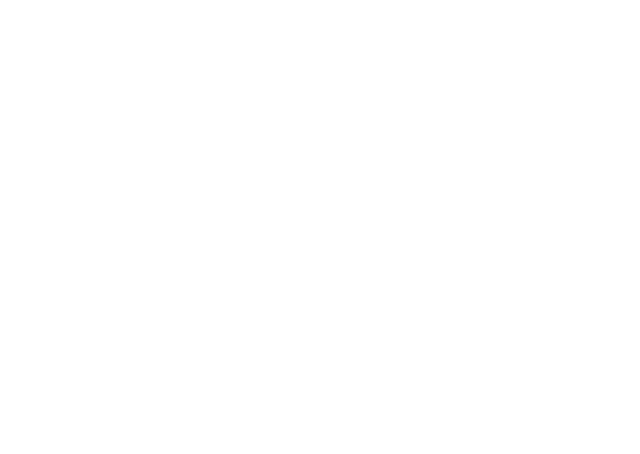
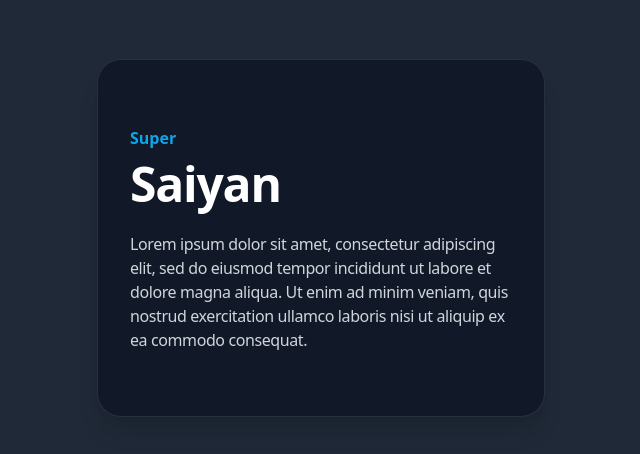
Before and after one commit to willy-wagtail/ng-build-ui, an Angular app: page /radial-gradient-spotlight in a window 1280 px wide. Before the commit this address led to /. Shown: the part 162-616 px from the top of the page, without its empty margins (319-959 px from the left). Built offline with nearby package versions, Linux system fonts and the light colour scheme.

Commit message:
added radial gradient spotlight on mouse

```diff
--- a/src/app/app-routing.module.ts
+++ b/src/app/app-routing.module.ts
@@ -2,11 +2,16 @@
 import { RouterModule, Routes } from '@angular/router';
 import { MultistepWizardComponent } from './multistep-wizard/multistep-wizard.component';
 import { ContentsComponent } from './contents/contents.component';
+import { RadialGradientSpotlightComponent } from './radial-gradient-spotlight/radial-gradient-spotlight.component';
 
 const routes: Routes = [
   {
     path: 'multistep-wizard',
     component: MultistepWizardComponent,
+  },
+  {
+    path: 'radial-gradient-spotlight',
+    component: RadialGradientSpotlightComponent,
   },
   {
     path: '',
--- a/src/app/contents/contents.component.html
+++ b/src/app/contents/contents.component.html
@@ -5,5 +5,14 @@
         1. Multistep wizard
       </a>
     </li>
+
+    <li>
+      <a
+        class="text-blue-600 underline"
+        [routerLink]="['/radial-gradient-spotlight']"
+      >
+        2. Radial-gradient spotlight
+      </a>
+    </li>
   </ol>
 </div>
--- /dev/null
+++ b/src/app/radial-gradient-spotlight/radial-gradient-spotlight.component.html
@@ -0,0 +1,26 @@
+<div class="min-h-screen flex flex-col items-center justify-center bg-gray-800">
+  <div
+    class="w-[75%] h-[75%] group relative max-w-md border border-white/10 shadow-xl rounded-3xl bg-gray-900 px-8 py-16"
+    (mousemove)="onMouseMove($event)"
+  >
+    <div
+      class="pointer-events-none absolute -inset-px rounded-3xl opacity-0 group-hover:opacity-20 transition duration-500"
+      #spotlight
+    ></div>
+
+    <div>
+      <h3 class="text-base leading-7 font-semibold text-sky-500">Super</h3>
+
+      <div class="mt-2 text-5xl font-bold tracking-tight text-white">
+        Saiyan
+      </div>
+
+      <p class="text-gray-300 text-base mt-6 tracking-tight">
+        Lorem ipsum dolor sit amet, consectetur adipiscing elit, sed do eiusmod
+        tempor incididunt ut labore et dolore magna aliqua. Ut enim ad minim
+        veniam, quis nostrud exercitation ullamco laboris nisi ut aliquip ex ea
+        commodo consequat.
+      </p>
+    </div>
+  </div>
+</div>
--- /dev/null
+++ b/src/app/radial-gradient-spotlight/radial-gradient-spotlight.component.ts
@@ -0,0 +1,43 @@
+import {
+  ChangeDetectionStrategy,
+  Component,
+  ElementRef,
+  Renderer2,
+  ViewChild,
+} from '@angular/core';
+import { CommonModule } from '@angular/common';
+
+@Component({
+  selector: 'app-radial-gradient-spotlight',
+  standalone: true,
+  imports: [CommonModule],
+  templateUrl: './radial-gradient-spotlight.component.html',
+  styleUrls: ['./radial-gradient-spotlight.component.scss'],
+  changeDetection: ChangeDetectionStrategy.OnPush,
+})
+export class RadialGradientSpotlightComponent {
+  @ViewChild('spotlight', { static: false })
+  spotlight?: ElementRef<HTMLDivElement>;
+
+  constructor(private renderer: Renderer2) {}
+
+  onMouseMove($event: MouseEvent) {
+    if (this.spotlight) {
+      /** @see {@link https://github.com/facebook/react/issues/16201#issuecomment-514983239} */
+      const { top, left } = (
+        $event.currentTarget as HTMLElement
+      ).getBoundingClientRect();
+
+      this.renderer.setAttribute(
+        this.spotlight.nativeElement,
+        'style',
+        `background: radial-gradient(
+          400px
+          circle at ${$event.clientX - left}px ${$event.clientY - top}px,
+          var(--color-sky-500) 0%,
+          transparent 80%
+        );`
+      );
+    }
+  }
+}
```
Also changed, not shown: src/app/radial-gradient-spotlight/radial-gradient-spotlight.component.scss (added), 1 other file (tests, documents, lock files or other folders).
